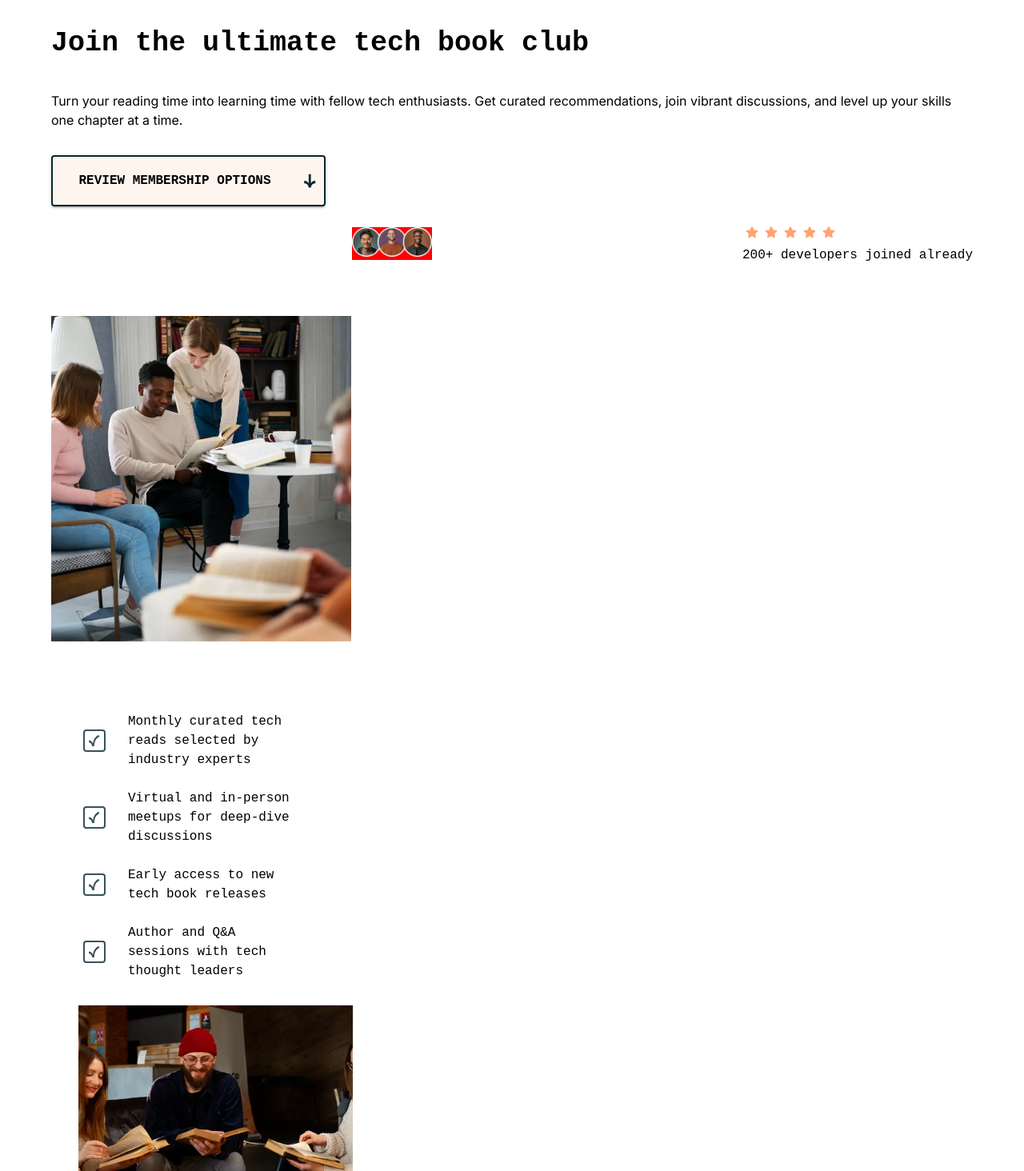
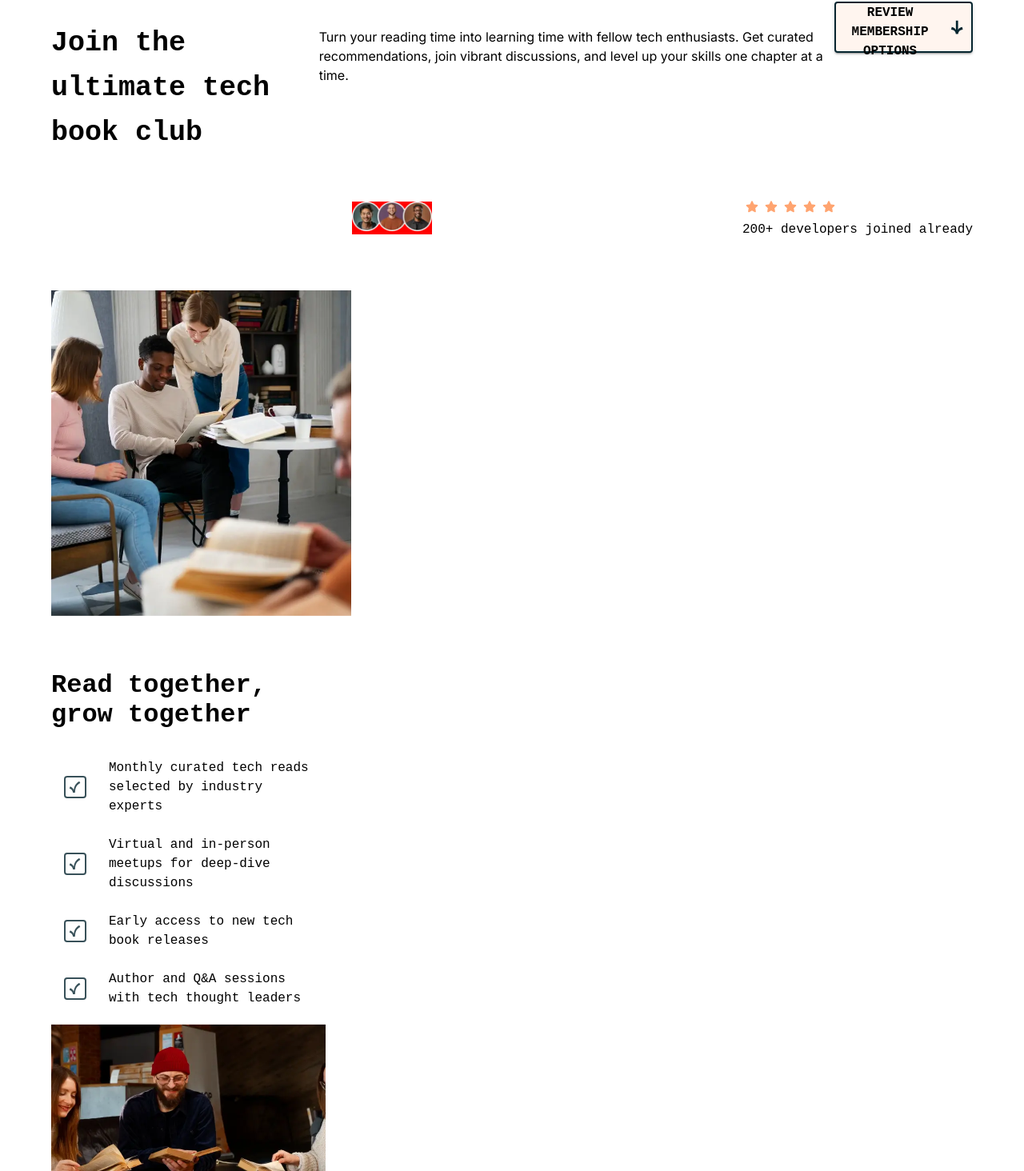
Before and after one commit to MNRSkills/Tech-Book-React-MUI-FM, a React (Vite) app: page / in a window 1280 px wide. Shown: the part 46-1510 px from the top of the page at 80% size. Built offline with nearby package versions, Linux system fonts and the light colour scheme; a web font is replaced by a local one.

Commit message:
adding styles to my theme

```diff
--- a/src/App.jsx
+++ b/src/App.jsx
@@ -1,32 +1,42 @@
-import { useState } from "react";
+import { Container, Box } from "@mui/material";
 import Hero from "./Components/Hero";
 import ReadTogether from "./Components/sections/ReadTogether";
 import NotYourAvgBook from "./Components/sections/NotYourAvgBook";
 import Membership from "./Components/sections/Membership";
 import Section from "./Components/Section";
+import Testimonial from "./Components/sections/Testimonial";
+import Footer from "./Components/Footer";
+import "./App.css";
 
-import { Container, Box } from "@mui/material";
+// IMAGES FOR THE COMPONENTS
+import readTogethermobile from "./assets/images/image-read-together-mobile.webp";
 import notyourbook from "./assets/images/image-not-average-mobile.webp";
-import "./App.css";
+import patternGlow from "./assets/images/pattern-glow.svg";
+import imageHeroMobile from "./assets/images/image-hero-mobile.webp";
+import starsMobile from "./assets/images/icon-star.svg";
 // import { textAlign } from "@mui/system";
 
 function App() {
   return (
     <>
       <Container>
-        <Hero />
-        <Section
-          title="Read together grow together"
-          sx={{ textAlign: "center" }}
-        >
+        <Hero heroImg={imageHeroMobile} />
+        {/* Sections  */}
+        <Section image={readTogethermobile} sx={{ textAlign: "center" }}>
           <ReadTogether />
         </Section>
-        <Section image={notyourbook} sx={{ textAlign: "left" }}>
+        <Section image={notyourbook} sx={{ textAlign: "center" }}>
           <NotYourAvgBook />
         </Section>
         <Section>
           <Membership />
         </Section>
+        <Section>
+          <Testimonial starsMobile={starsMobile} />
+        </Section>
+        <Box sx={{   background: "#062630",}}>
+          <Footer />
+        </Box>
       </Container>
     </>
   );
--- a/src/Components/Cards.jsx
+++ b/src/Components/Cards.jsx
@@ -84,7 +84,7 @@ const Cards = ({ accessTier, gradientStyle }) => {
         </Box>
         <Button
           sx={{
-            background: "#fff5ef",
+            background: "primary",
             width: "100%",
             height: "64px",
             border: "2px solid #062630",
--- /dev/null
+++ b/src/Components/Footer.jsx
@@ -0,0 +1,80 @@
+import { Box, Button, Typography } from "@mui/material";
+import upArrow from "../assets/images/icon-arrow-up.svg";
+import patternIMG from "../assets/images/pattern-light-bg.svg";
+
+const Footer = () => {
+  return (
+    <>
+      <Box
+        sx={{
+          position: "relative",
+          background: "#062630",
+          width: "375px",
+          color: "white",
+        }}
+      >
+        <Box
+          sx={{
+            position: "absolute",
+            top: "0",
+            bottom: "0",
+            left: "0",
+            right: "0",
+            zIndex: "1",
+            backgroundImage: ` url(${patternIMG})`,
+            backgroundRepeat: "no-repeat",
+            backgroundSize: "contain",
+            width: "100%",
+            height: "100%",
+          }}
+        ></Box>
+        <Typography
+          variant="h1"
+          sx={{
+            fontSize: 35,
+            fontWeight: "bold",
+            textAlign: "left",
+            lineHeight: "3.5rem",
+            margin: "24px 0 32px",
+          }}
+        >
+          Ready to debug your reading list?
+        </Typography>
+
+        <Button
+          variant="contained"
+          sx={{
+            background: "transparent",
+            width: "343px",
+            height: "64px",
+            border: "2px solid #062630",
+            textAlign: "center",
+            display: "flex",
+            justifyContent: "center",
+            color: "black",
+            padding: "0",
+          }}
+        >
+          <Typography
+            sx={{ fontWeight: "bold", margin: "auto", color: "#fff5ef" }}
+          >
+            REVIEW MEMBERSHIP OPTIONS
+          </Typography>
+          <img
+            src={upArrow}
+            alt="Arrow here "
+            style={{ width: "24px", padding: "0 5px" }}
+          />
+        </Button>
+      </Box>
+      <Box>
+        @ 2024 - Tech Book Club
+        <Box>
+
+        </Box>
+      </Box>
+    </>
+  );
+};
+
+export default Footer;
--- a/src/Components/Hero.jsx
+++ b/src/Components/Hero.jsx
@@ -1,10 +1,10 @@
-import { Container, Typography, Box, Button } from "@mui/material";
+import { Container, Typography, Box, Button, Stack } from "@mui/material";
 import heroMobile from "../assets/images/image-hero-mobile.webp";
 import logo from "../assets/images/logo.svg";
 import downArrow from "../assets/images/icon-arrow-down.svg";
-import peopleImg from "../assets/images/image-avatars.webp";
-import stars from "../assets/images/icon-star.svg";
+import { StarFeature } from "../Utils/Features";
 
+// linear-gradient(107deg, #FF9A60 -11.37%, #062630 61.84%);
 function Hero() {
   return (
     <header>
@@ -13,7 +13,12 @@ function Hero() {
           <img src={logo} alt="" />
         </Box>
       </nav>
-
+      <Stack
+        direction={{
+          xs: "column",
+          md: "row",
+        }}
+      >
         <Typography
           variant="h1"
           sx={{
@@ -22,21 +27,22 @@ function Hero() {
             textAlign: "left",
             lineHeight: "3.5rem",
             margin: "24px 0 32px",
+            sm: 700,
           }}
         >
           Join the ultimate tech book club
         </Typography>
-      <Typography sx={{ fontFamily: "'Inter', sans-serif", margin: "32px 0" }}>
-        Turn your reading time into learning time with fellow tech enthusiasts.
-        Get curated recommendations, join vibrant discussions, and level up your
-        skills one chapter at a time.
+        <Typography
+          sx={{ fontFamily: "'Inter', sans-serif", margin: "32px 0" }}
+        >
+          Turn your reading time into learning time with fellow tech
+          enthusiasts. Get curated recommendations, join vibrant discussions,
+          and level up your skills one chapter at a time.
         </Typography>
         {/* Button & arrow ... */}
-
         <Button
           variant="contained"
           sx={{
-          background: "#fff5ef",
             width: "343px",
             height: "64px",
             border: "2px solid #062630",
@@ -56,33 +62,12 @@ function Hero() {
             style={{ width: "24px", padding: "0 5px" }}
           />
         </Button>
+      </Stack>
 
       {/* Testimonial .... */}
-      <Box
-        sx={{
-          display: "flex",
-          justifyContent: "center",
-          gap: "12px",
-          marginTop: "20px",
-        }}
-      >
-        <Box sx={{ backgroundColor: "red", margin: "auto" }}>
-          <img src={peopleImg} alt="" style={{ width: "100px" }} />
-        </Box>
-        <Box>
-          <Box>
-            {Array.from({ length: 5 }).map((_, index) => (
-              <img
-                key={index}
-                src={stars}
-                alt={`Replicated Image ${index + 1}`}
-                className="w-32 h-32 object-cover"
-              />
-            ))}
-            <Typography>200+ developers joined already</Typography>
-          </Box>
-        </Box>
-      </Box>
+
+      <StarFeature />
+
       <Box sx={{ marginTop: "64px" }}>
         <img
           src={heroMobile}
--- a/src/Components/Section.jsx
+++ b/src/Components/Section.jsx
@@ -1,6 +1,7 @@
 import { Box, Typography } from "@mui/material";
 
 const Section = ({ image, children, titleVariant = "h2", sx = {} }) => {
+  console.log(image)
   return (
     <section style={{ margin: "64px 0", width: "343px" }}>
       <Box sx={{  }}>{children}</Box>
@@ -9,7 +10,8 @@ const Section = ({ image, children, titleVariant = "h2", sx = {} }) => {
           <img
             src={image}
             alt="image of readers"
-            style={{ width: { xs: "343px", md: "760px", lg: "1440px" } }}
+            // style={{ width: { xs: "343px", md: "760px", lg: "1440px" } }}
+            style={{width: "343px"}}
           />
         )}
       </Box>
--- a/src/Components/sections/Membership.jsx
+++ b/src/Components/sections/Membership.jsx
@@ -26,7 +26,6 @@ const Membership = () => {
   ];
   return (
     <>
-      <Box>
       <Typography
         variant="h1"
         sx={{ fontSize: "2em", fontWeight: "bold", mb: 2 }}
@@ -45,7 +44,6 @@ const Membership = () => {
           );
         })}
       </Box>
-      </Box>
     </>
   );
 };
--- a/src/Components/sections/ReadTogether.jsx
+++ b/src/Components/sections/ReadTogether.jsx
@@ -31,7 +31,19 @@ const FeatureItem = ({ text }) => (
 function ReadTogether() {
   return (
     <>
-      <Container>
+      <Box>
+        <Typography
+          variant="h1"
+          sx={{
+            fontSize: "2em",
+            fontWeight: "bold",
+            mb: 2,
+            textAlign: "left",
+            maxWidth: "100%",
+          }}
+        >
+          Read together, grow together
+        </Typography>
         <Box>
           <List>
             {listItems.map((item, index) => (
@@ -39,10 +51,7 @@ function ReadTogether() {
             ))}
           </List>
         </Box>
-        <Box sx={{ padding: "10px" }}>
-          <img src={reading} alt="" style={{ width: "343px" }} />
-        </Box>
-      </Container>
+      </Box>
     </>
   );
 }
--- /dev/null
+++ b/src/Components/sections/Testimonial.jsx
@@ -0,0 +1,29 @@
+// import peopleImg from "../../assets/images/images-avatars.webp";
+import { Box, Typography } from "@mui/material";
+import { StarFeature } from "../../Utils/Features";
+import stars from "../../assets/images/icon-star.svg";
+const Testimonial = (props) => {
+  console.log(props);
+  return (
+    <>
+      {/* <StarFeature/> */}
+
+      {Array.from({ length: 5 }).map((_, index) => (
+        <img
+          key={index}
+          src={stars}
+          alt={`Replicated Image ${index + 1}`}
+          className="w-32 h-32 object-cover"
+        />
+      ))}
+
+      <Typography variant="h5" sx={{fontWeight:"bold"}}>
+        "This book club transformed my technical reading from a solitary activity into an enriching community experience. The discussions are gold!"
+      </Typography>
+
+      <Typography sx={{padding:"20px 0"}}>Sarah Chen, Software Architect</Typography>
+    </>
+  );
+};
+
+export default Testimonial;
--- /dev/null
+++ b/src/Utils/Features.jsx
@@ -0,0 +1,38 @@
+import { Box, Typography } from "@mui/material";
+
+import peopleImg from "../assets/images/image-avatars.webp";
+import stars from "../assets/images/icon-star.svg";
+
+export const StarFeature = () => {
+  return (
+    <>
+      <Box
+        sx={{
+          display: "flex",
+          justifyContent: "center",
+          gap: "12px",
+          marginTop: "20px",
+        }}
+      >
+        <Box sx={{ backgroundColor: "red", margin: "auto" }}>
+          <img src={peopleImg} alt="" style={{ width: "100px" }} />
+        </Box>
+        <Box>
+          <Box>
+            {Array.from({ length: 5 }).map((_, index) => (
+              <img
+                key={index}
+                src={stars}
+                alt={`Replicated Image ${index + 1}`}
+                className="w-32 h-32 object-cover"
+              />
+            ))}
+            <Typography>200+ developers joined already</Typography>
+          </Box>
+        </Box>
+      </Box>
+    </>
+  );
+};
+
+// export const Button = () => {};
--- a/src/theme.jsx
+++ b/src/theme.jsx
@@ -2,8 +2,25 @@
 import { createTheme } from "@mui/material/styles";
 
 const theme = createTheme({
+  palette: {
+    primary: {
+      main: "#fff5ef", // Light background
+      contrastText: "#062630", // Dark text for contrast
+    },
+    secondary: {
+      main: "#062630", // Dark button
+      contrastText: "#fff5ef", // Light text for contrast
+    },
+    text: {
+      primary: "#062630",
+      secondary: "#fff5ef",
+    },
+  },
+  sm: "365px",
+  md: 740,
   typography: {
     fontFamily: `'Martian Mono', monospace`, // default
+
     mono: {
       fontFamily: `'Martian Mono', monospace`,
       fontWeight: 400,
@@ -35,9 +52,7 @@ const theme = createTheme({
       ],
     },
   },
-  Box: {
-
-  }
+  Box: {},
 });
 
 export default theme;
```
Lines whose indentation alone changed are shown as unchanged.
